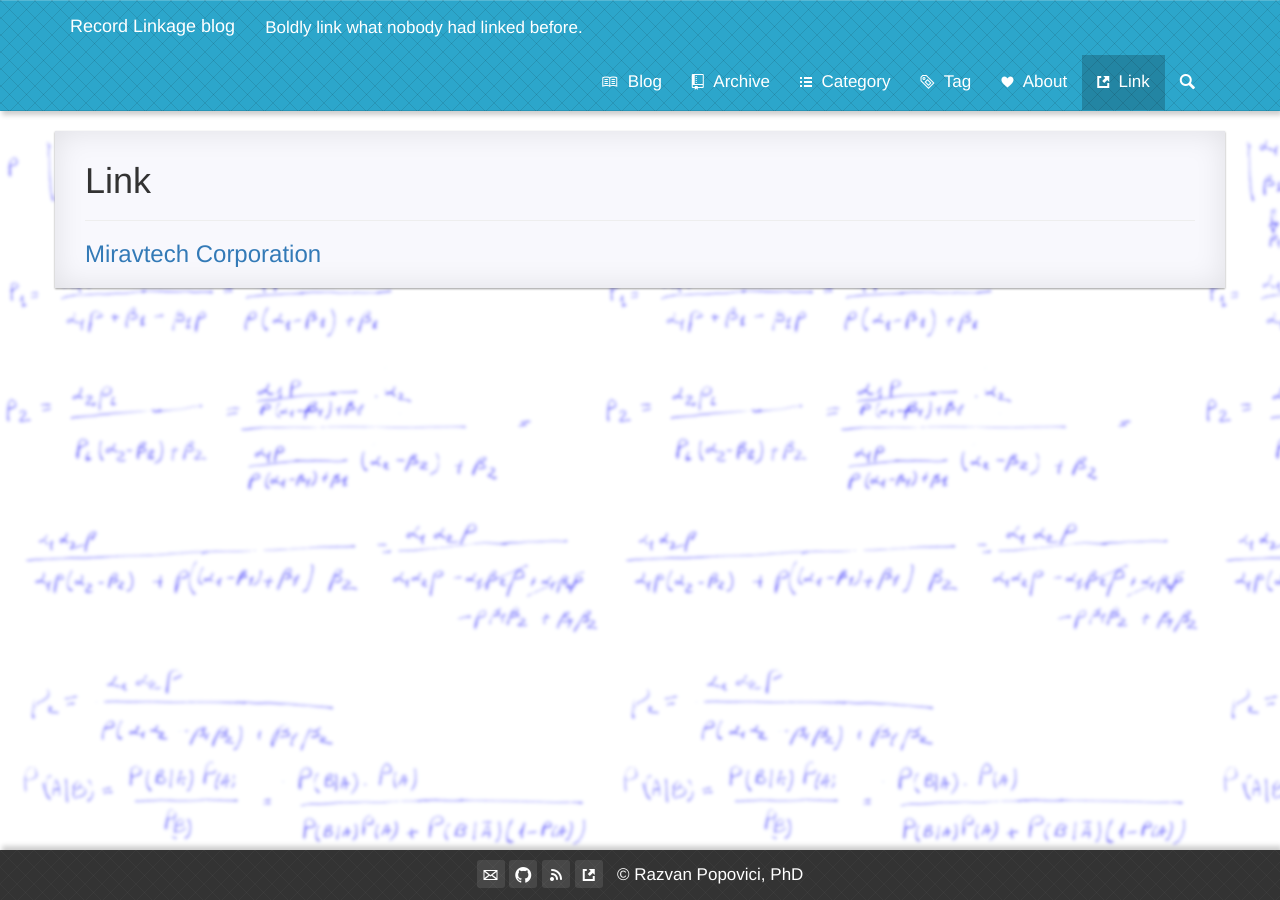
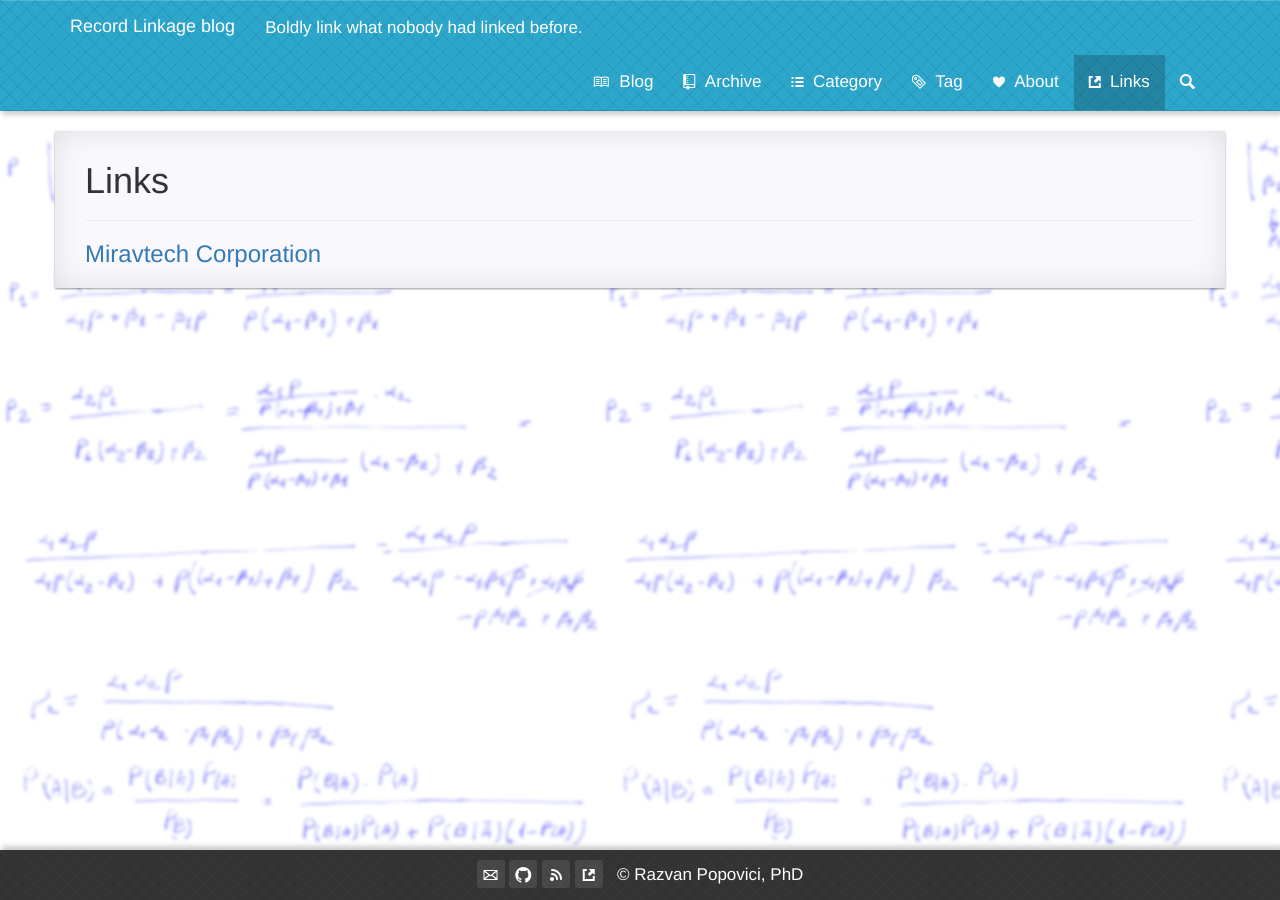
Before and after one commit to RazvanML/reco-link, a Jekyll site: the page built from pages/5link-external.md, in a window 1280 px wide. Built offline with Jekyll 4.4.1, drawn with Linux system fonts in a browser that asks for light colours; nearby versions of some CDN libraries; Markdown is read by kramdown in place of the engine named in the settings; comment, search, counter and statistics services are not loaded.

Commit message:
More fixes

```diff
--- a/pages/5link-external.md
+++ b/pages/5link-external.md
@@ -1,6 +1,6 @@
 ---
 layout: page
-title: Link
+title: Links
 permalink: /link/
 icon: octicon-link-external
 isNavItem: true
```
Also changed, not shown: pages/4about.md (+1 -1 lines).
